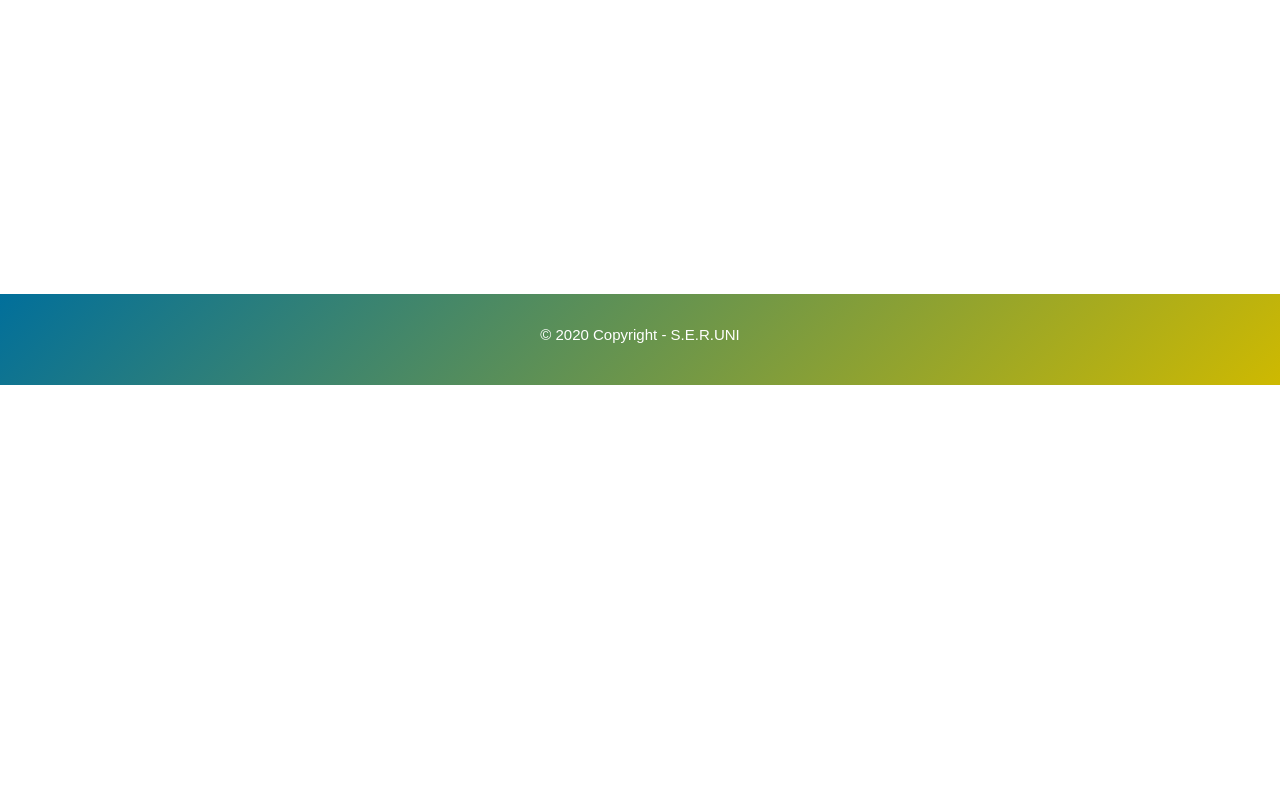
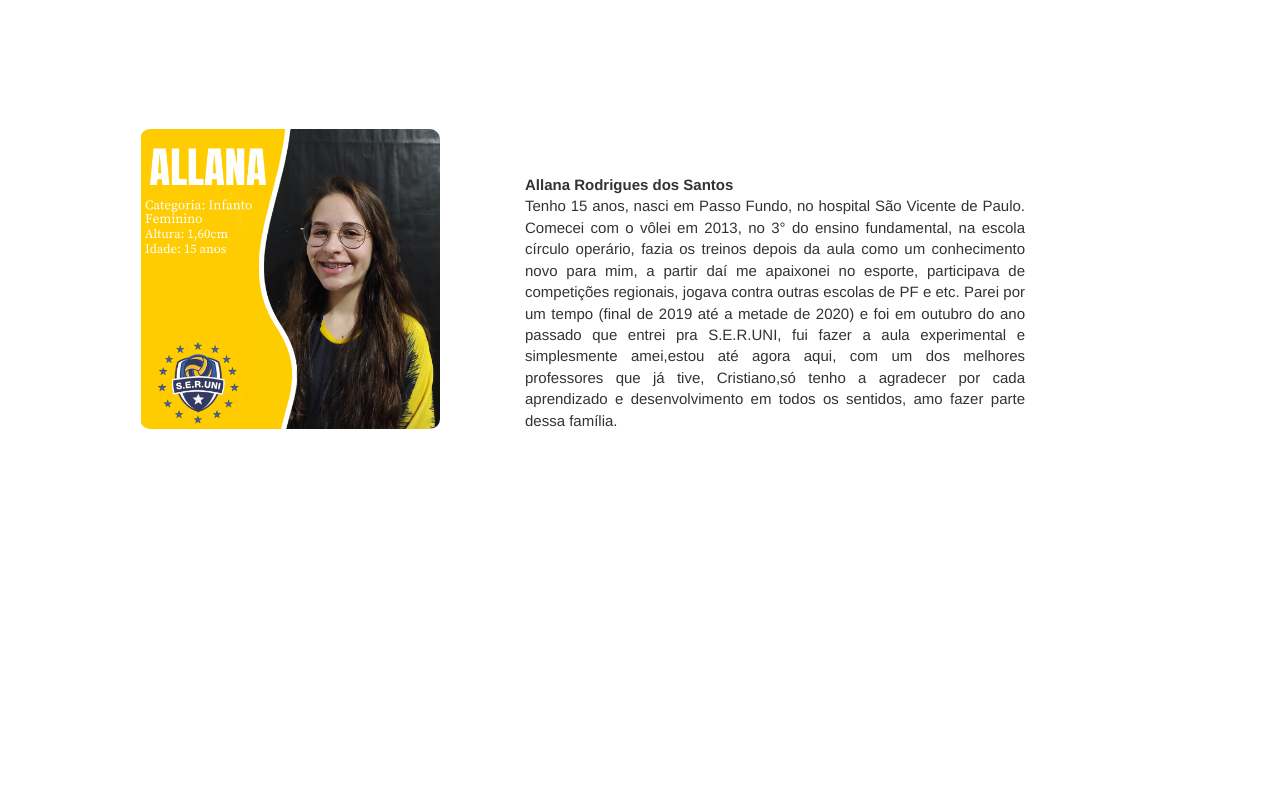
Before and after one commit to seruniescoladeesportes/pagina, a plain HTML site: page atletas.html in a window 1280 px wide. Shown: the part 2720-3520 px from the top of the page. Before the commit the page ends 3105 px from the top, so only its background shows below. Drawn offline with Linux system fonts and the light colour scheme; grey boxes are pictures that could not be loaded; a web font is replaced by a local one.

Commit message:
Add files via upload

```diff
--- a/atletas.html
+++ b/atletas.html
@@ -128,10 +128,19 @@
   </p>
 <iframe src="https://www.facebook.com/plugins/share_button.php?href=https%3A%2F%2Fwww.facebook.com%2Fvoleibolseruni%2Fphotos%2F2771963616389833&layout=button_count&size=small&width=115&height=20&appId" class="compartilhar5"width="115" height="20" style="border:none;overflow:hidden" scrolling="no" frameborder="0" allowfullscreen="true" allow="autoplay; clipboard-write; encrypted-media; picture-in-picture; web-share"></iframe>
 
+<img id="configura" src="img/allana.png" class="fb-post6">
+<p id="ajuste" class="biografia6"><b> Allana Rodrigues dos Santos</b><br>
+  Tenho 15 anos, nasci em Passo Fundo, no hospital São Vicente de Paulo. Comecei com o vôlei em 2013,
+  no 3° do ensino fundamental, na escola círculo operário, fazia os treinos depois da aula como um
+  conhecimento novo para mim, a partir daí me apaixonei no esporte, participava de competições regionais,
+   jogava contra outras escolas de PF e etc. Parei por um tempo (final de 2019 até a metade de 2020)
+    e foi em outubro do ano passado que entrei pra S.E.R.UNI, fui fazer a aula experimental e simplesmente
+     amei,estou até agora aqui, com um dos melhores professores que já tive, Cristiano,só tenho a agradecer
+      por cada aprendizado e desenvolvimento em todos os sentidos, amo fazer parte dessa família.
+  </p>
+<iframe src="https://www.facebook.com/plugins/share_button.php?href=https%3A%2F%2Fwww.facebook.com%2Fvoleibolseruni%2Fphotos%2Fa.2307043109548555%2F2866457470273780%2F&layout=button_count&size=small&width=115&height=20&appId"class="compartilhar5" width="115" height="20" style="border:none;overflow:hidden" scrolling="no" frameborder="0" allowfullscreen="true" allow="autoplay; clipboard-write; encrypted-media; picture-in-picture; web-share"></iframe>
 
-
-
-    <footer class="footer" style="font-size: 15px;">
+<footer class="footer" style="font-size: 15px;">
         <p>© 2020 Copyright - S.E.R.UNI </p>
       </footer>
       <script>
--- a/css/matematica.css
+++ b/css/matematica.css
@@ -431,6 +431,15 @@ opacity:1;
                             border-radius: 10px;
                              margin-bottom: -45em;
                                }
+                               .fb-post6{
+                                position: relative;
+                                left: 10em;
+                                width: 300px;
+                                margin-left: 0em;
+                                top: 0em;
+                                border-radius: 10px;
+                                 /* margin-bottom: -45em; */
+                                   }
 /*
               #alunos{
                 font-family:Verdana, Geneva, Tahoma, sans-serif;
@@ -523,8 +532,18 @@ opacity:1;
 
              bottom: -100px;
               }
+              .biografia6{
+                position: relative;
+                font-size: 15px;
+               text-align: justify;
+               width: 500px;
+               top: -17em;
+               left: 35em;
+
+             bottom: -100px;
 
             }
+          }
               @media only screen and (max-width: 1000px) {
 
                 .fb-post{
```
Also changed, not shown: img/allana.png (added).
